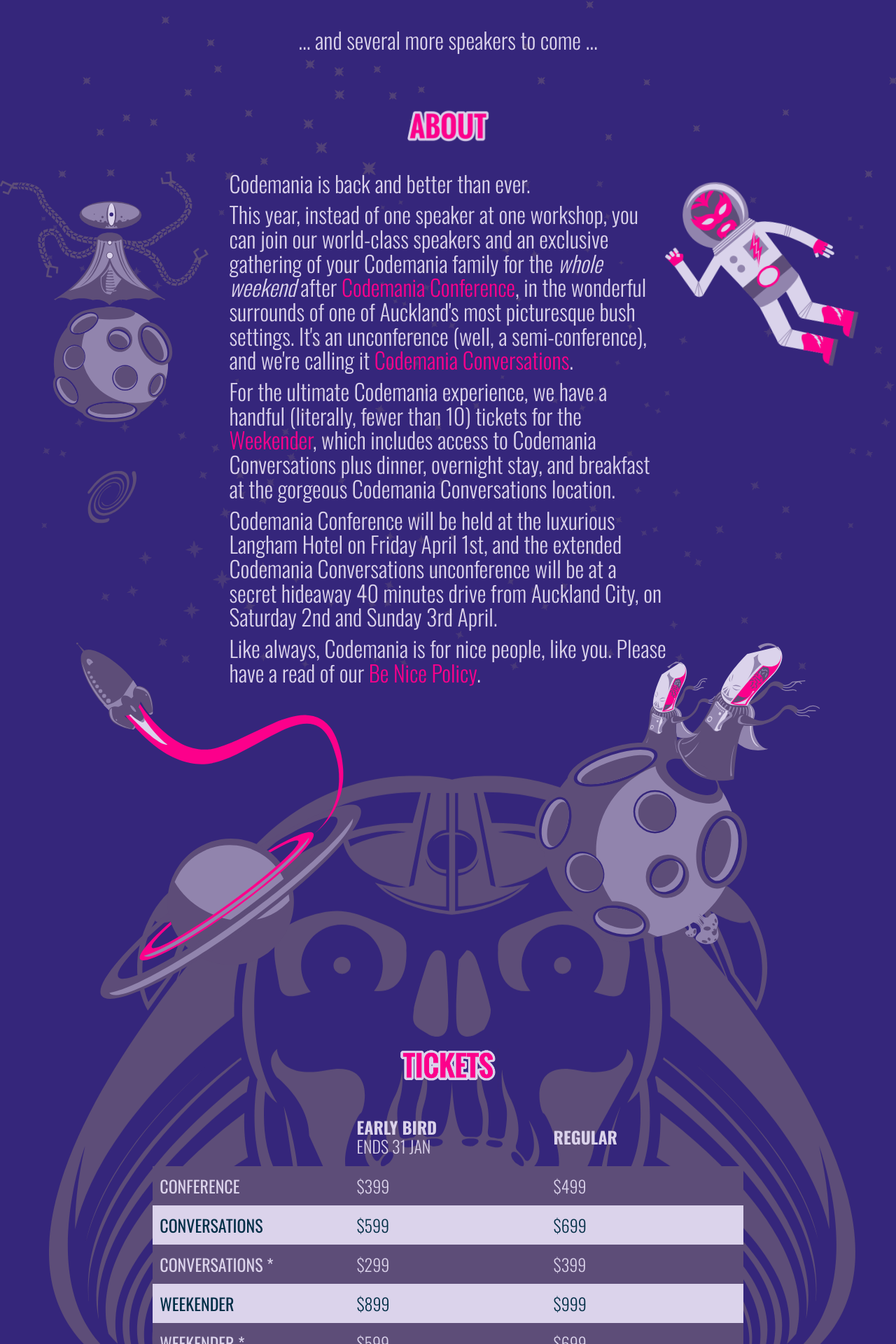
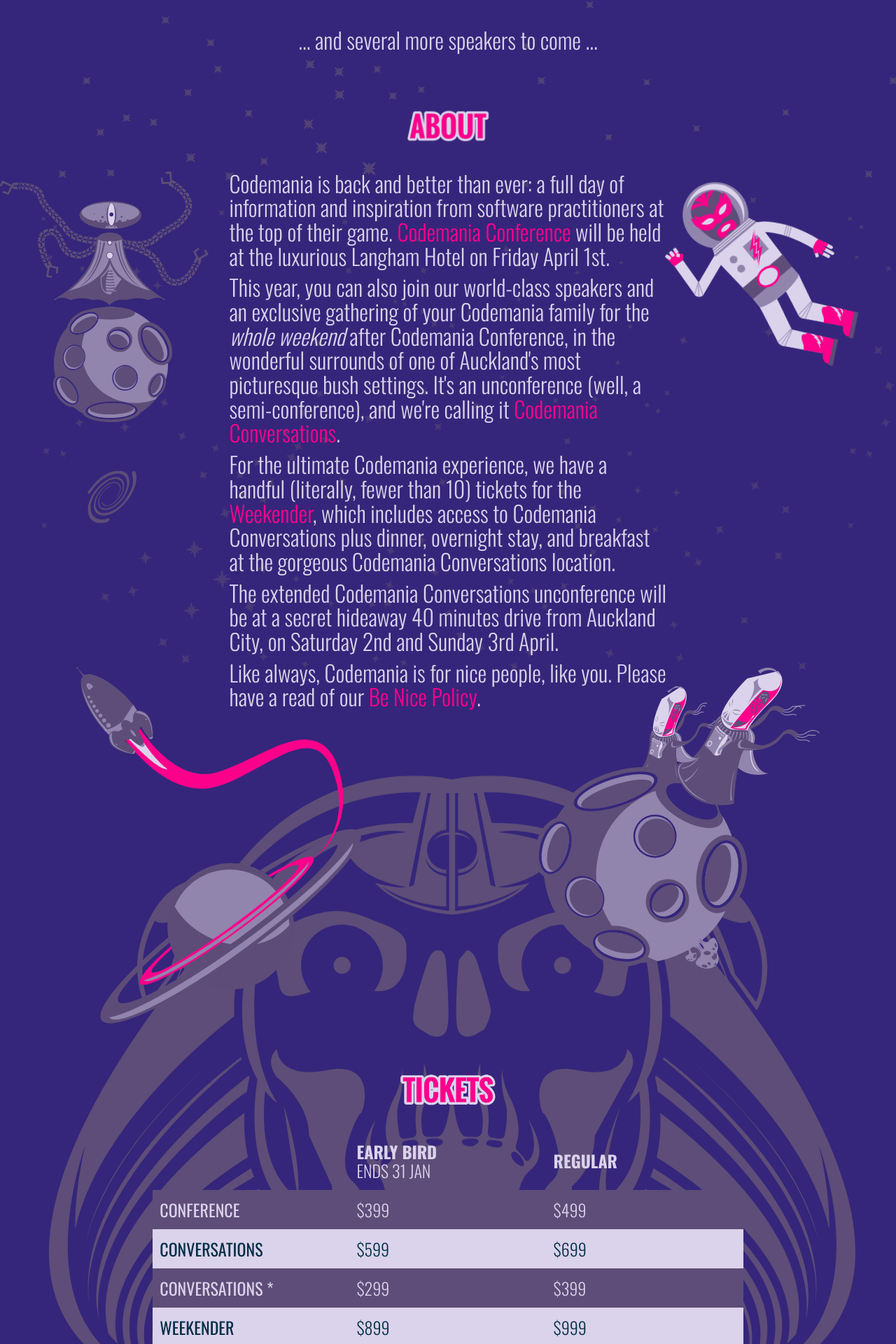
Before and after one commit to mightymuke/codemania.github.io, a Jekyll site: the page built from index.md, in a window 1280 px wide. Shown: the part 1342-3262 px from the top of the page at 70% size. Built offline with Jekyll 4.4.1, drawn with Linux system fonts in a browser that asks for light colours; nearby versions of some CDN libraries; some web fonts are replaced.

Commit message:
Rejig wordz after feedback on confusion from people

```diff
--- a/index.md
+++ b/index.md
@@ -123,10 +123,10 @@
         <img src="/images/2016/alien_2.svg" class="hidden-xs" />
       </div>
       <div class="col-sm-6 col-xs-10 paragraph">
-        <p>Codemania is back and better than ever.</p>
-        <p>This year, instead of one speaker at one workshop, you can join our world-class speakers and an exclusive gathering of your Codemania family for the <em>whole weekend</em> after <a href="/agenda.html" class="hilite">Codemania Conference</a>, in the wonderful surrounds of one of Auckland's most picturesque bush settings. It's an unconference (well, a semi-conference), and we're calling it <a href="/agenda.html#codemania-conversations" class="hilite">Codemania Conversations</a>.</p>
+        <p>Codemania is back and better than ever: a full day of information and inspiration from software practitioners at the top of their game. <a href="/agenda.html" class="hilite">Codemania Conference</a> will be held at the luxurious <span itemprop="location" itemscope itemtype="http://schema.org/PostalAddress">Langham Hotel</span> on Friday April 1st.</p>
+        <p>This year, you can also join our world-class speakers and an exclusive gathering of your Codemania family for the <em>whole weekend</em> after Codemania Conference, in the wonderful surrounds of one of Auckland's most picturesque bush settings. It's an unconference (well, a semi-conference), and we're calling it <a href="/agenda.html#codemania-conversations" class="hilite">Codemania Conversations</a>.</p>
         <p>For the ultimate Codemania experience, we have a handful (literally, fewer than 10) tickets for the <a href="/agenda.html#codemania-conversations" class="hilite">Weekender</a>, which includes access to Codemania Conversations plus dinner, overnight stay, and breakfast at the gorgeous Codemania Conversations location.</p>
-        <p>Codemania Conference will be held at the luxurious <span itemprop="location" itemscope itemtype="http://schema.org/PostalAddress">Langham Hotel</span> on Friday April 1st, and the extended Codemania Conversations unconference will be at a secret hideaway 40 minutes drive from Auckland City, on Saturday 2nd and Sunday 3rd April.</p>
+        <p>The extended Codemania Conversations unconference will be at a secret hideaway 40 minutes drive from Auckland City, on Saturday 2nd and Sunday 3rd April.</p>
         <p>Like always, Codemania is for nice people, like you. Please have a read of our <a class="hilite" href="/be-nice.html">Be Nice Policy</a>.</p>
       </div>
       <div class="col-sm-3 col-xs-1">
```
